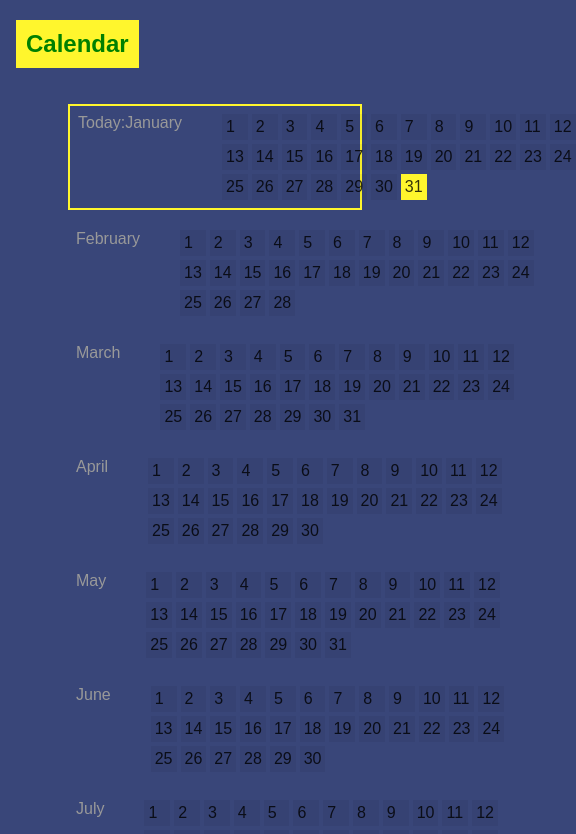
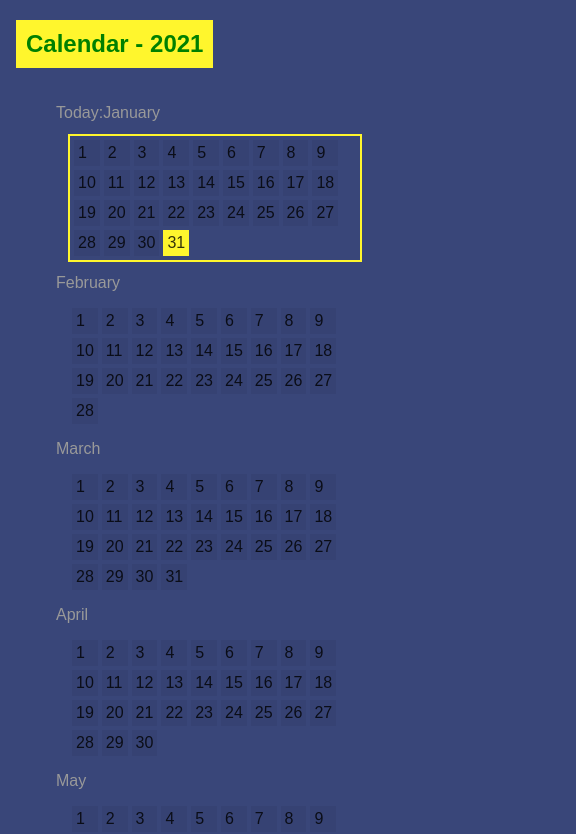
Before and after one commit to davidlpc1/davidlpc1_blog, a Next.js app: page /fun/calendar in a window 390 px wide. Shown: the top 834 px of the page, 576 px wide, since content can reach past the window. Built offline with nearby package versions, Linux system fonts and the light colour scheme.

Commit message:
:sparkles: feat Calendar responsive to PWA

```diff
--- a/pages/fun/calendar.tsx
+++ b/pages/fun/calendar.tsx
@@ -1,10 +1,9 @@
 import styled from "styled-components";
 
-import dynamic from 'next/dynamic';
+import dynamic from "next/dynamic";
 const Head = dynamic(() => import("../../components/Head"));
 // import { GetStaticProps } from "next";
 const Subtitle = dynamic(() => import("../../components/Subtitle"));
-
 
 interface howDaysThisMonthHasProps {
   month: number;
@@ -12,41 +11,53 @@ interface howDaysThisMonthHasProps {
 }
 
 interface CalendarProps {
-  months: Array<string>,
-  actualMonth:string,
-  actualDay:number,
-  actualYear:number
+  months: Array<string>;
+  actualMonth: string;
+  actualDay: number;
+  actualYear: number;
 }
 
 const MonthDaysContainer = styled.li`
-    display:flex;
-    justify-content:space-around;
-    margin:0.75rem;
-    padding:0.5rem;
+  display: flex;
+  margin: 0.75rem;
+  padding: 0.25rem;
+  overflow-x: scroll;
+  max-width:400px;
 
   ul {
-        display:grid;
-        grid-template-rows: repeat(3,1fr);
-        grid-template-columns: repeat(12,1fr);
-        gap:0.25rem;
+    display: grid;
+    grid-template-rows: repeat(4, 1fr);
+    grid-template-columns: repeat(9, 1fr);
+    gap: 0.25rem;
+    padding-left: 0;
   }
 
   li {
-        list-style:none;
-        background:rgba(0,0,0,0.05);
-        padding:.25rem;
-        color:rgba(0,0,0,0.8);
+    list-style: none;
+    background: rgba(0, 0, 0, 0.05);
+    padding: 0.25rem;
+    color: rgba(0, 0, 0, 0.8);
     transition: 270ms;
 
     &:hover {
-            color:rgba(0,0,0,0.65);
+      color: rgba(0, 0, 0, 0.65);
       opacity: 0.4;
+    }
+  }
+  @media (min-width: 700px) {
+    ul {
+      grid-template-rows: repeat(3, 1fr);
+      grid-template-columns: repeat(12, 1fr);
     }
   }
 `;
 
-export default function Calendar({  months,actualMonth,actualDay,actualYear } : CalendarProps) {
-
+export default function Calendar({
+  months,
+  actualMonth,
+  actualDay,
+  actualYear,
+}: CalendarProps) {
   function howDaysThisMonthHas({
     month,
     actualYear,
@@ -59,30 +70,56 @@ export default function Calendar({  months,actualMonth,actualDay,actualYear } :
       <Head>
         <title>Calendar | Davidlpc1</title>
       </Head>
-        <Subtitle>Calendar</Subtitle>
+      <Subtitle>Calendar - {actualYear}</Subtitle>
       <ul>
-            { months.map((month,index) => {
-                const daysOfThisMonth = howDaysThisMonthHas({ month:index + 1,actualYear })
+        {months.map((month, index) => {
+          const daysOfThisMonth = howDaysThisMonthHas({
+            month: index + 1,
+            actualYear,
+          });
           const daysArray = [];
-                for(let day = 1;day <= daysOfThisMonth;day++) {
-                    daysArray.push(day)
+          for (let day = 1; day <= daysOfThisMonth; day++) {
+            daysArray.push(day);
           }
 
           //style={actualMonth === month ? {borderColor:'red',borderStyle:'solid' } : {}}
           return (
-                    <MonthDaysContainer style={actualMonth === month ? {borderColor:'#fff62d',borderWidth:2,borderStyle:'solid'} : {}} key={`month--${index}--${month}`}>
+            <>
               {actualMonth === month ? `Today:${month}` : month}
+              <MonthDaysContainer
+                style={
+                  actualMonth === month
+                    ? {
+                        borderColor: "#fff62d",
+                        borderWidth: 2,
+                        borderStyle: "solid",
+                      }
+                    : {}
+                }
+                key={`month--${index}--${month}`}
+              >
                 <ul>
-                            {daysArray.map((day,index) => <li key={`day:${day}--index:${index}`} style={actualDay === day && actualMonth === month ? { backgroundColor:'#fff62d'} : {}}>{day}</li>)}
+                  {daysArray.map((day, index) => (
+                    <li
+                      key={`day:${day}--index:${index}`}
+                      style={
+                        actualDay === day && actualMonth === month
+                          ? { backgroundColor: "#fff62d" }
+                          : {}
+                      }
+                    >
+                      {day}
+                    </li>
+                  ))}
                 </ul>
               </MonthDaysContainer>
-                )
+            </>
+          );
         })}
       </ul>
     </>
-  )
+  );
 }
-
 
 export const getStaticProps = () => {
   const date = new Date();
@@ -105,8 +142,11 @@ export const getStaticProps = () => {
   const actualYear = date.getFullYear();
 
   return {
-    props:{
-      months,actualMonth,actualDay,actualYear
-    }
-  }
-}
+    props: {
+      months,
+      actualMonth,
+      actualDay,
+      actualYear,
+    },
+  };
+};
```
Also changed, not shown: 1 other file (tests, documents, lock files or other folders). Lines whose indentation alone changed are shown as unchanged.
